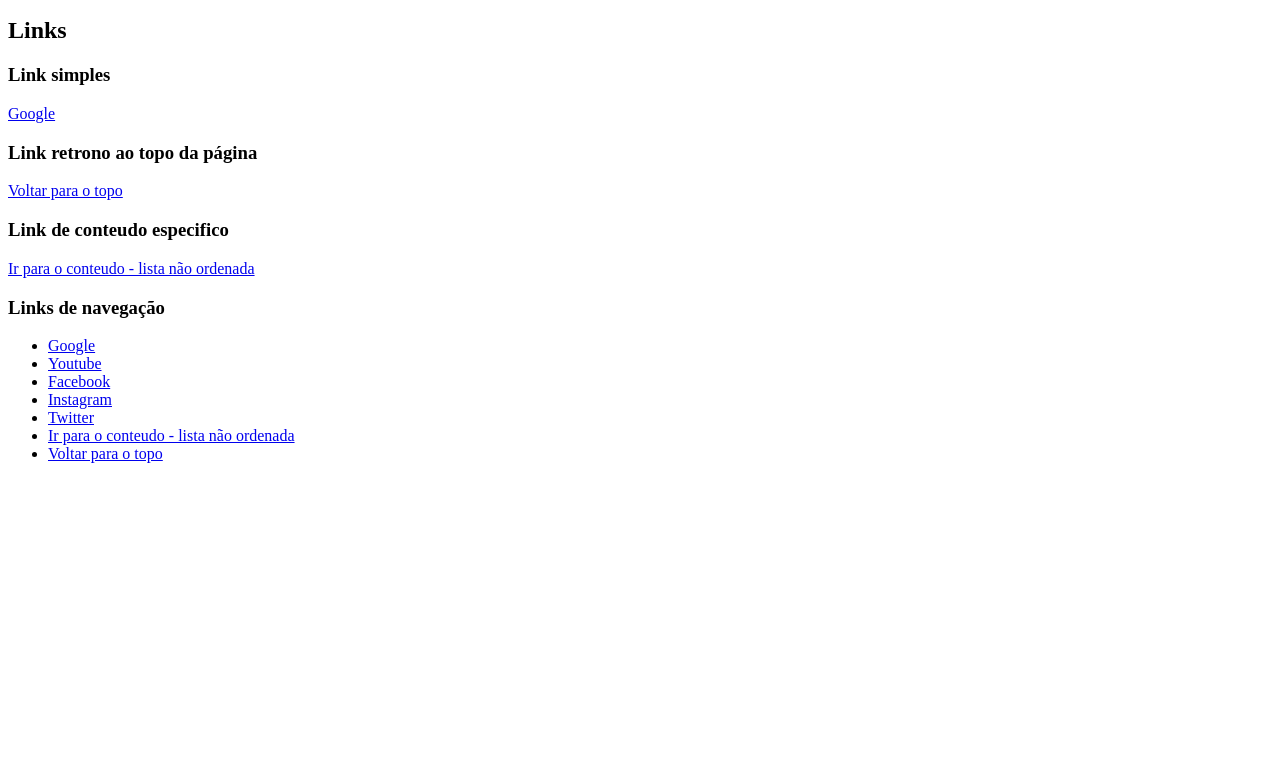
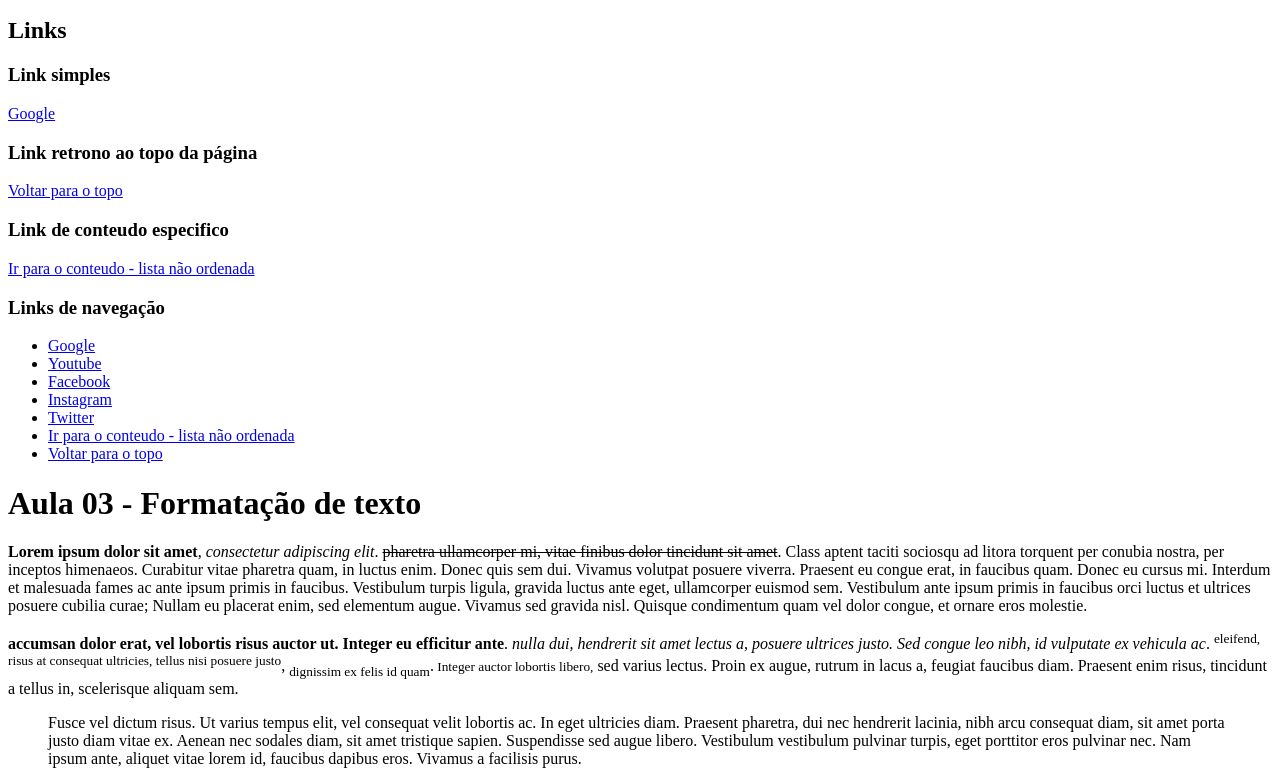
Before and after one commit to Rafarosa/Full-Stack-Python, a plain HTML site: page Módulo 3 - HTML Programming/Site/index.html in a window 1280 px wide. Shown: the part 757-1541 px from the top of the page. Before the commit the page ends 1236 px from the top, so only its background shows below. Drawn offline with Linux system fonts and the light colour scheme.

Commit message:
Aula 03 - Formatação de texto

```diff
--- a/Módulo 3 - HTML Programming/Site/index.html
+++ b/Módulo 3 - HTML Programming/Site/index.html
@@ -13,9 +13,9 @@
 <body>
     <!-- código HTML -->
     <!-- Conteudo que será renderizado na tela -->
-    <h1>Listas e links</h1>
+    <h1>Aula 02 - Listas e links</h1>
     <h2>Listas</h2>
-    <h3 id = "lista-nao-ordenada">Lista não ordenadas - unordered list</h3>
+    <h3 id="lista-nao-ordenada">Lista não ordenadas - unordered list</h3>
     <ul>
         <li>Brasl
             <ul>
@@ -56,9 +56,6 @@
         <dt>Venezuela</dt>
         <dd>Venezuela é o país mais turbulento</dd>
     </dl>
-
-
-
     <h2>Links</h2>
     <h3>Link simples</h3>
     <a href="https://www.google.com.br">Google</a>
@@ -80,6 +77,32 @@
         </ul>
     </nav>
 
+    <h1> Aula 03 - Formatação de texto</h1>
+    <p>
+        <b>Lorem ipsum dolor sit amet</b>, <i>consectetur adipiscing elit</i>. <del> pharetra ullamcorper mi, vitae finibus dolor
+        tincidunt sit amet</del>. Class aptent taciti sociosqu ad litora torquent per conubia nostra, per inceptos himenaeos.
+        Curabitur vitae pharetra quam, in luctus enim. Donec quis sem dui. Vivamus volutpat posuere viverra. Praesent eu
+        congue erat, in faucibus quam. Donec eu cursus mi. Interdum et malesuada fames ac ante ipsum primis in faucibus.
+        Vestibulum turpis ligula, gravida luctus ante eget, ullamcorper euismod sem. Vestibulum ante ipsum primis in
+        faucibus orci luctus et ultrices posuere cubilia curae; Nullam eu placerat enim, sed elementum augue. Vivamus
+        sed gravida nisl. Quisque condimentum quam vel dolor congue, et ornare eros molestie.
+    </p>
+    <p>
+        <strong>accumsan dolor erat, vel lobortis risus auctor ut. Integer eu efficitur ante</strong>. <em> nulla dui, hendrerit sit
+        amet lectus a, posuere ultrices justo. Sed congue leo nibh, id vulputate ex vehicula ac</em>. <sup> eleifend, risus
+        at consequat ultricies, tellus nisi posuere justo</sup>, <sub>dignissim ex felis id quam</sub>.<small> Integer auctor lobortis libero,</small>
+        sed varius lectus. Proin ex augue, rutrum in lacus a, feugiat faucibus diam. Praesent enim risus, tincidunt a
+        tellus in, scelerisque aliquam sem.
+    </p>
+    <p>
+        <blockquote> Fusce vel dictum risus. Ut varius tempus elit, vel consequat velit lobortis ac. In eget ultricies diam. Praesent
+        pharetra, dui nec hendrerit lacinia, nibh arcu consequat diam, sit amet porta justo diam vitae ex. Aenean nec
+        sodales diam, sit amet tristique sapien. Suspendisse sed augue libero. Vestibulum vestibulum pulvinar turpis,
+        eget porttitor eros pulvinar nec. Nam ipsum ante, aliquet vitae lorem id, faucibus dapibus eros. Vivamus a
+        facilisis purus.</blockquote>
+    </p>
+
+
 </body>
 
 </html>
```
